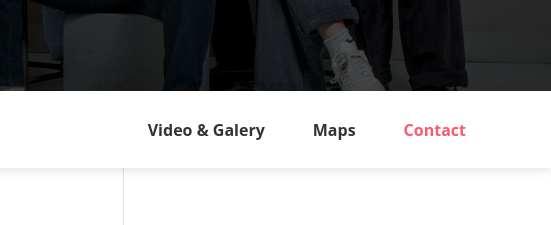
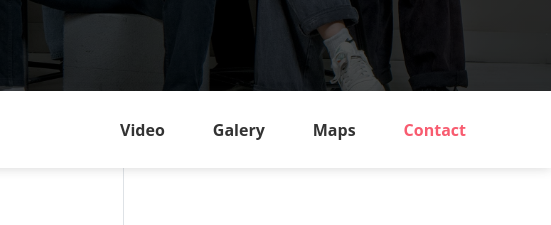
Before and after one commit to jnuarvl/profile, a website: page index.html in a window 1280 px wide. Shown: the part 549-774 px from the top of the page, 729-1280 px from the left. Drawn offline with Linux system fonts and the light colour scheme.

Commit message:
Update index.html

```diff
--- a/index.html
+++ b/index.html
@@ -58,7 +58,10 @@
                 </ul>
                 <ul class="navbar-nav ml-auto">
                     <li class="nav-item">
-                        <a href="#portfolio" class="nav-link">Video & Galery</a>
+                        <a href="#video" class="nav-link">Video</a>
+                    </li>
+		     <li class="nav-item">
+                        <a href="#galery" class="nav-link">Galery</a>
                     </li>
                     <li class="nav-item">
                         <a href="#blog" class="nav-link">Maps</a>
@@ -325,7 +328,7 @@
     </section>
 
     <!-- Video -->
-    <section class="section bg-custom-gray" id="portfolio">
+    <section class="section bg-custom-gray" id="video">
         <div class="container">
             <h1 class="mb-5"><span class="text-danger">My</span> Video</h1>
             <h5 class="mb-3 card-title text-dark">Video berikut merupakan video profil dari kampus tempat saya menempuh pendidikan selama 4 tahun.</h5>
@@ -333,7 +336,7 @@
     </section>
 
     <!-- Portfolio Section -->
-    <section class="section bg-custom-gray" id="portfolio">
+    <section class="section bg-custom-gray" id="galery">
         <div class="container">
             <h1 class="mb-5"><span class="text-danger">My</span> Galery</h1>
             <div class="portfolio">
```
